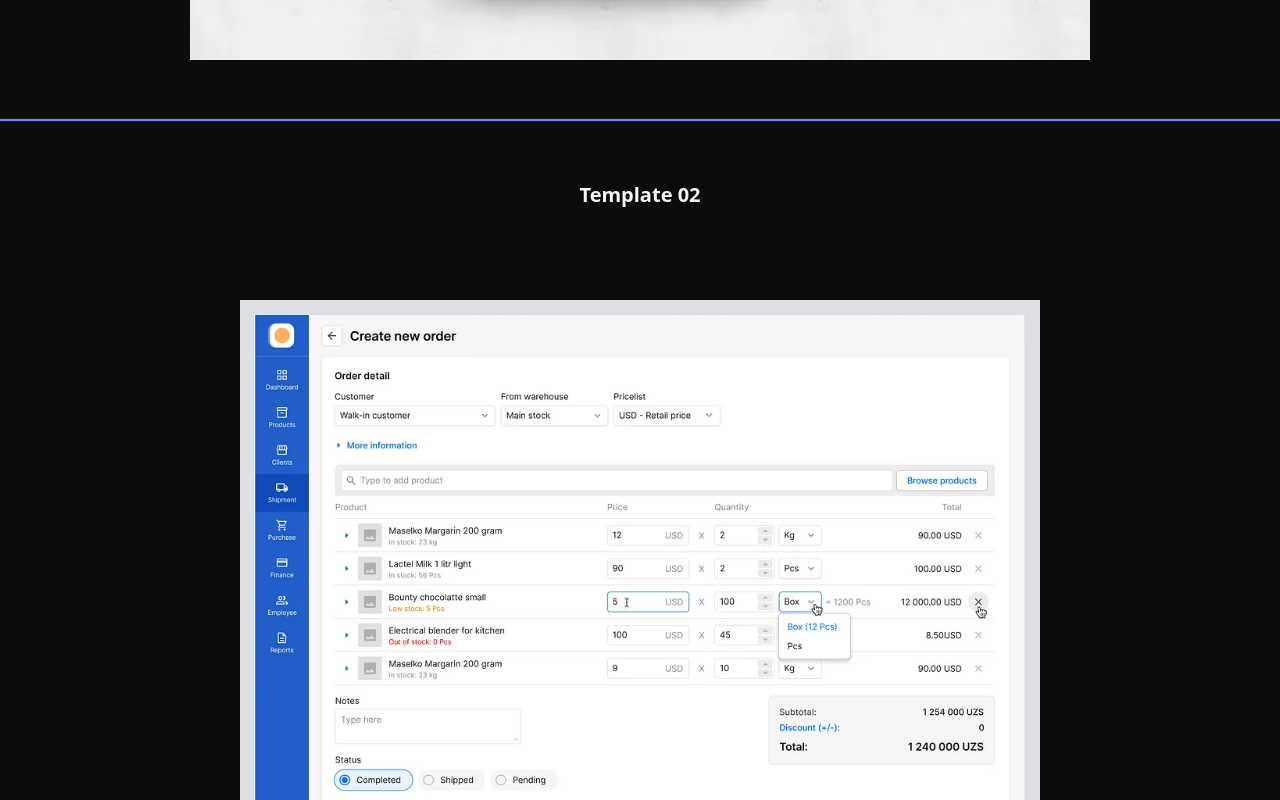
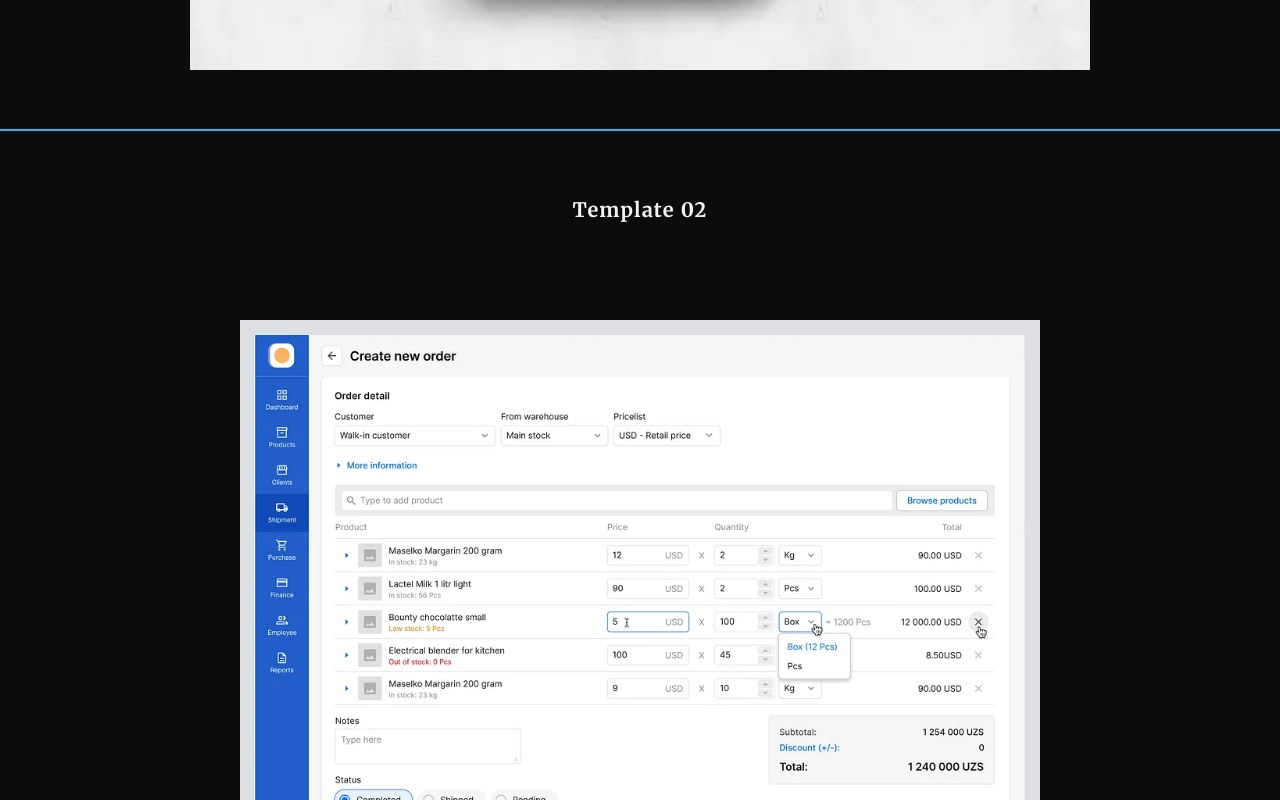
Before and after one commit to AMichalMurawski/butleCO2, a React (Vite) app: page /template in a window 1280 px wide. Shown: the part 840-1640 px from the top of the page. Built offline with nearby package versions, Linux system fonts and the light colour scheme.

Commit message:
add fonts

```diff
--- a/index.html
+++ b/index.html
@@ -3,6 +3,21 @@
   <head>
     <meta charset="UTF-8" />
     <link rel="icon" type="image/svg+xml" href="/vite.svg" />
+    <link
+      href="https://fonts.googleapis.com/css2?
+        family=Roboto:wght@400;700&
+        family=Roboto+Slab:wght@400;700&
+        family=Montserrat:wght@400;700&
+        family=Merriweather:wght@400;700&
+        family=Poppins:wght@400;700&
+        family=Lora:wght@400;700&
+        family=Open+Sans:wght@400;700&
+        family=PT+Serif:wght@400;700&
+        family=Work+Sans:wght@400;700&
+        family=Crimson+Text:wght@400;700&
+        display=swap"
+      rel="stylesheet"
+    />
     <meta name="viewport" content="width=device-width, initial-scale=1.0" />
     <title>Butle CO2</title>
   </head>
--- a/src/index.css
+++ b/src/index.css
@@ -30,6 +30,10 @@ body {
   min-width: 320px;
   min-height: 100vh;
   overflow-x: hidden;
+  font-family: 'Montserrat', sans-serif;
+  font-weight: 400;
+  line-height: 1.6;
+  letter-spacing: 0.04em;
 }
 
 [id] {
--- a/src/styles/Global.styled.ts
+++ b/src/styles/Global.styled.ts
@@ -1,4 +1,4 @@
-import styled, { css } from 'styled-components';
+import styled, { createGlobalStyle, css } from 'styled-components';
 
 type TextAlignProps = 'left' | 'center' | 'right' | 'justify' | 'inherit';
 type TextProps = {
@@ -19,13 +19,40 @@ const textAlignStyle = (textAlign?: TextAlignProps) => css`
   text-align: ${textAlign || 'inherit'};
 `;
 
-const fontStyle = (size?: string) => css`
+const fontStyle = (size?: string, family?: 'main' | 'heading') => css`
   font-size: ${size};
+  ${({ theme }) => family === 'heading' ? theme.fonts.heading : theme.fonts.main};
 `
 
 const textIndentStyle = (textIndent?: string) => css`
   text-indent: ${textIndent || null};
 `
+
+export const GlobalStyle = createGlobalStyle`
+  body {
+    margin: 0;
+    min-width: 320px;
+    min-height: 100vh;
+    overflow-x: hidden;
+    ${({ theme }) => theme.fonts.main};
+    color: ${({ theme }) => theme.color.text};
+    background-color: ${({ theme }) => theme.color.main};
+  }
+
+  h1, h2, h3, h4, h5, h6 {
+    font-family: ${({ theme }) => theme.fonts.heading};
+  }
+
+  * {
+    box-sizing: border-box;
+    margin: 0;
+    padding: 0;
+  }
+
+  [id] {
+    scroll-margin-top: 120px;
+  }
+`;
 
 export const Section = styled.section`
   position: relative;
@@ -47,28 +74,28 @@ export const Section = styled.section`
 export const H1 = styled.h2<TextProps>`
   ${({ $bold }) => boldStyles($bold || true)};
   ${({ $textAlign }) => textAlignStyle($textAlign || 'center')};
-  ${({$fontSize}) => fontStyle($fontSize || '48px')};
+  ${({$fontSize}) => fontStyle($fontSize || '48px', 'heading')};
   margin-bottom: 30px;
 `;
 
 export const H2 = styled.h2<TextProps>`
   ${({ $bold }) => boldStyles($bold || true)};
   ${({ $textAlign }) => textAlignStyle($textAlign || 'center')};
-  ${({$fontSize}) => fontStyle($fontSize || '24px')};
+  ${({$fontSize}) => fontStyle($fontSize || '24px', 'heading')};
   margin-bottom: 30px;
 `;
 
 export const H3 = styled.h3<TextProps>`
   ${({ $bold }) => boldStyles($bold || true)};
   ${({ $textAlign }) => textAlignStyle($textAlign || 'center')};
-  ${({$fontSize}) => fontStyle($fontSize || '20px')};
+  ${({$fontSize}) => fontStyle($fontSize || '20px', 'heading')};
   margin-bottom: 30px;
 `;
 
 export const H4 = styled.h4<TextProps>`
   ${({ $bold }) => boldStyles($bold || true)};
   ${({ $textAlign }) => textAlignStyle($textAlign || 'center')};
-  ${({$fontSize}) => fontStyle($fontSize || '16px')};
+  ${({$fontSize}) => fontStyle($fontSize || '16px', 'heading')};
   margin-bottom: 20px;
 `;
 
@@ -95,7 +122,7 @@ export const Link = styled.a<TextProps>`
     top: 0;
     width: 0;
     height: 100%;
-    border-bottom: 1px solid cyan;
+    border-bottom: 1px solid ${({theme}) => theme.color.hightlight};
     transform: translate(-50%, 0);
     transition: width 300ms ease;
   }
--- a/src/styles/theme.ts
+++ b/src/styles/theme.ts
@@ -22,24 +22,28 @@
 //   },
 // };
 
+import { css } from "styled-components";
+
 export const theme = {
   color: {
     main: '#121212',
     mainTrans: '#121212aa',
     structural: '#1E1E1E',
     structuralTrans: '#1E1E1Eaa',
-    // remarkable: '#5FB3F3', //info
-    // remarkableTrans: '#5FB3F3aa',
-    remarkable: '#7A99FF', //info
-    remarkableTrans: '#7A99FFaa',
+    remarkable: '#5FB3F3', //info
+    remarkableTrans: '#5FB3F3aa',
+    // remarkable: '#7A99FF', //info
+    // remarkableTrans: '#7A99FFaa',
     // hightlight: '#A1C9F1',
     // hightlightTrans: '#A1C9F1aa',
     // hightlight: '#CFE6FF',
     // hightlightTrans: '#CFE6FFaa',
     // hightlight: '#90CAFF',
     // hightlightTrans: '#90CAFFaa',
-    hightlight: '#4FDFFF',
-    hightlightTrans: '#4FDFFFaa',
+    // hightlight: '#4FDFFF',
+    // hightlightTrans: '#4FDFFFaa',
+    hightlight: '#8CFFFF',
+    hightlightTrans: '#8CFFFFaa',
     // hightlight: '#83D7FF',
     // hightlightTrans: '#83D7FFaa',
     accent: '#6BCB9C', //positive
@@ -53,6 +57,77 @@ export const theme = {
     danger:	'#E57373',
     dangerTrans:	'#E57373aa',
   },
+  fonts: {
+    // Roboto + Roboto Slab
+    // main: css`
+    //   font-family: 'Roboto', sans-serif;
+    //   font-weight: 400;
+    //   line-height: 1.6;
+    //   letter-spacing: 0.04em;
+    // `,
+    // heading: css`
+    //   font-family: 'Roboto Slab', serif;
+    //   font-weight: 700;
+    //   line-height: 1.8;
+    //   letter-spacing: 0.02em;
+    // `,
+
+    // Montserrat + Merriweather
+    main: css`
+      font-family: 'Montserrat', sans-serif;
+      font-weight: 400;
+      line-height: 1.6;
+      letter-spacing: 0.04em;
+    `,
+    heading: css`
+      font-family: 'Merriweather', serif;
+      font-weight: 700;
+      line-height: 2;
+      letter-spacing: 0.06em;
+    `,
+
+    // Poppins + Lora
+    // main: css`
+    //   font-family: 'Poppins', sans-serif;
+    //   font-weight: 400;
+    //   line-height: 1.6;
+    //   letter-spacing: 0.04em;
+    // `,
+    // heading: css`
+    //   font-family: 'Lora', serif;
+    //   font-weight: 700;
+    //   line-height: 1.8;
+    //   letter-spacing: 0.03em;
+    // `,
+
+    // Open Sans + PT Serif
+    // main: css`
+    //   font-family: 'Open Sans', sans-serif;
+    //   font-weight: 400;
+    //   line-height: 1.6;
+    //   letter-spacing: 0.03em;
+    // `,
+    // heading: css`
+    //   font-family: 'PT Serif', serif;
+    //   font-weight: 700;
+    //   line-height: 1.8;
+    //   letter-spacing: 0.03em;
+    // `,
+
+    // Work Sans + Crimson Text
+    // main: css`
+    //   font-family: 'Work Sans', sans-serif;
+    //   font-weight: 400;
+    //   line-height: 1.6;
+    //   letter-spacing: 0.03em;
+    // `,
+    // heading: css`
+    //   font-family: 'Crimson Text', serif;
+    //   font-weight: 700;
+    //   line-height: 1.6;
+    //   letter-spacing: 0.03em;
+    // `,
+  },
 };
 
 export type ThemeType = typeof theme;
```
Also changed, not shown: package.json (+10 -0 lines), src/main.tsx (+41 -0 lines), src/todo/todoList.md (+0 -6 lines), 1 other file (tests, documents, lock files or other folders).
